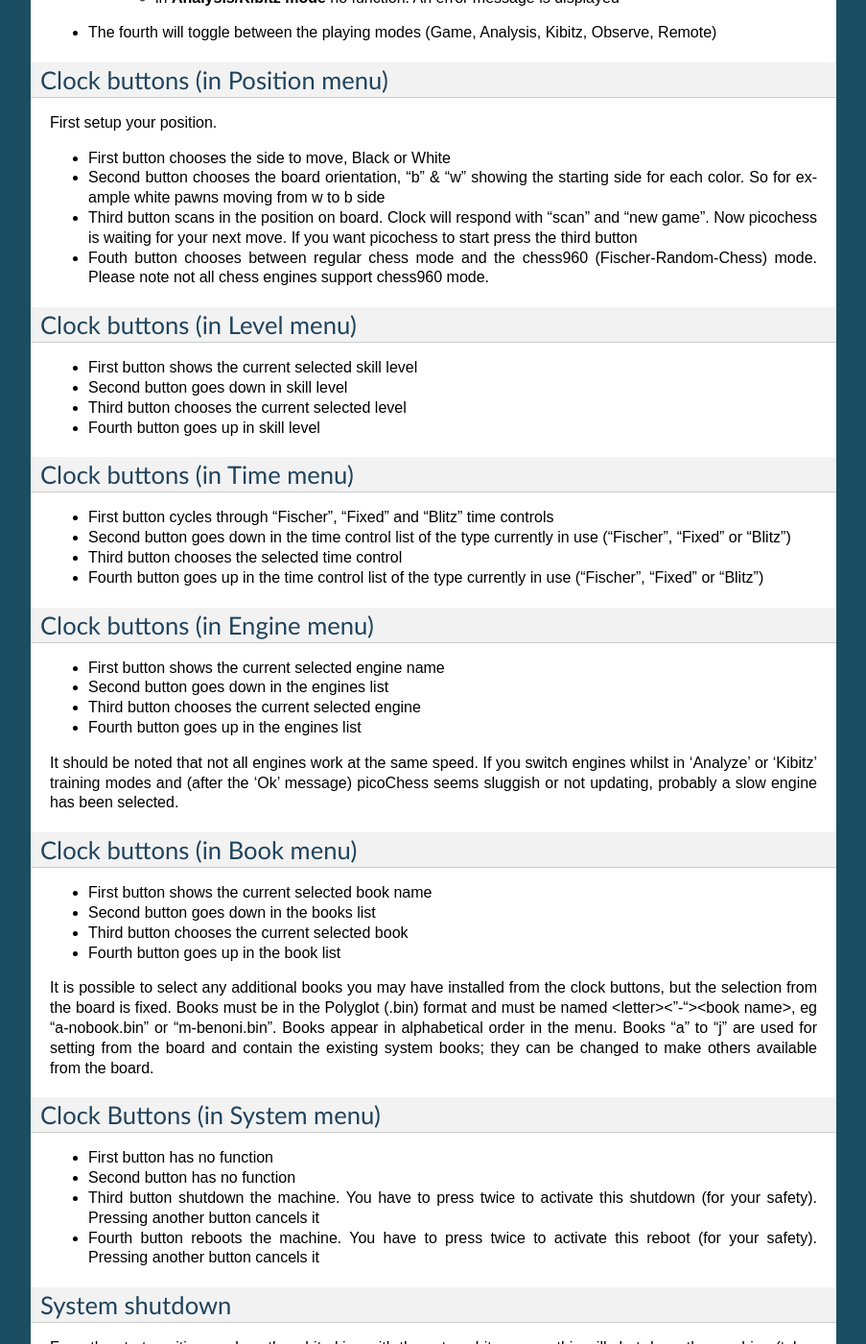
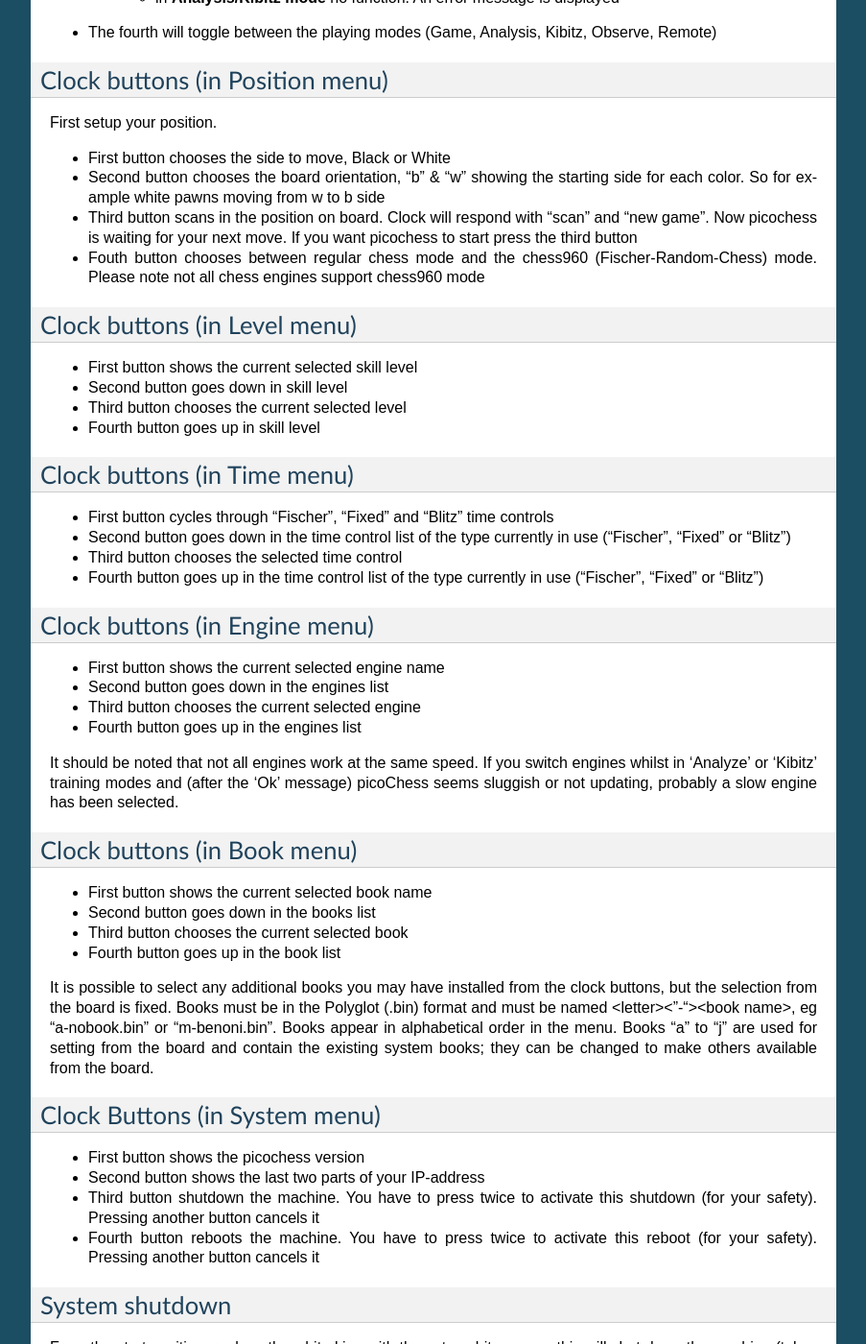
Before and after one commit to jromang/picochess, a Sphinx documentation site: the page built from docs/usage.rst, in a window 1280 px wide and 1400 px high, scrolled down 3046 px. Shown: the whole window at 96% size, without its empty margins (198-1101 px from the left). Built offline with Sphinx 7.4.7, drawn with Linux system fonts in a browser that asks for light colours.

Commit message:
docu #46 and #39

```diff
--- a/docs/usage.rst
+++ b/docs/usage.rst
@@ -141,7 +141,7 @@
 * First button chooses the side to move, Black or White
 * Second button chooses the board orientation, "b" & "w" showing the starting side for each color. So for example white pawns moving from w to b side
 * Third button scans in the position on board. Clock will respond with "scan" and "new game". Now picochess is waiting for your next move. If you want picochess to start press the third button
-* Fouth button chooses between regular chess mode and the chess960 (Fischer-Random-Chess) mode. Please note not all chess engines support chess960 mode.
+* Fouth button chooses between regular chess mode and the chess960 (Fischer-Random-Chess) mode. Please note not all chess engines support chess960 mode
 
 Clock buttons (in Level menu)
 -----------------------------
@@ -185,8 +185,8 @@
 Clock Buttons (in System menu)
 ------------------------------
 
-* First button has no function
-* Second button has no function
+* First button shows the picochess version
+* Second button shows the last two parts of your IP-address
 * Third button shutdown the machine. You have to press twice to activate this shutdown (for your safety). Pressing another button cancels it
 * Fourth button reboots the machine. You have to press twice to activate this reboot (for your safety). Pressing another button cancels it
 
```
